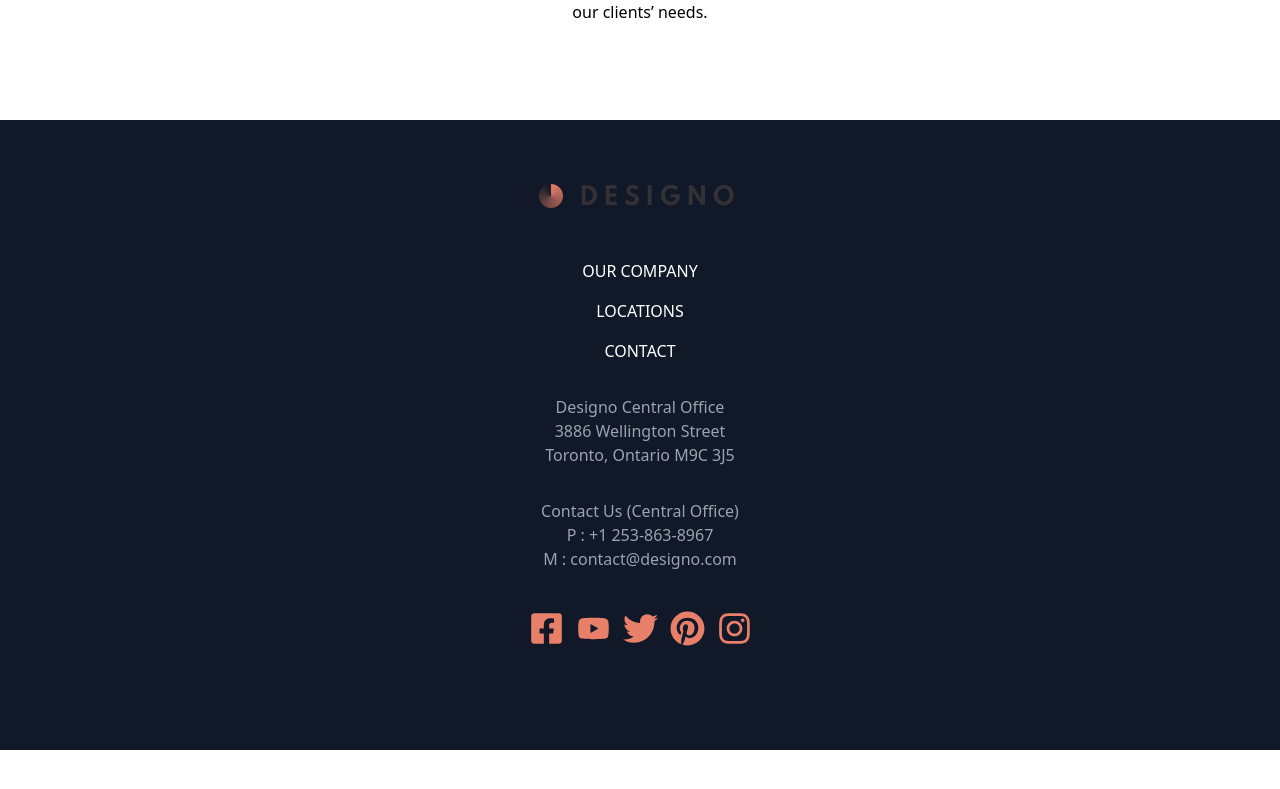
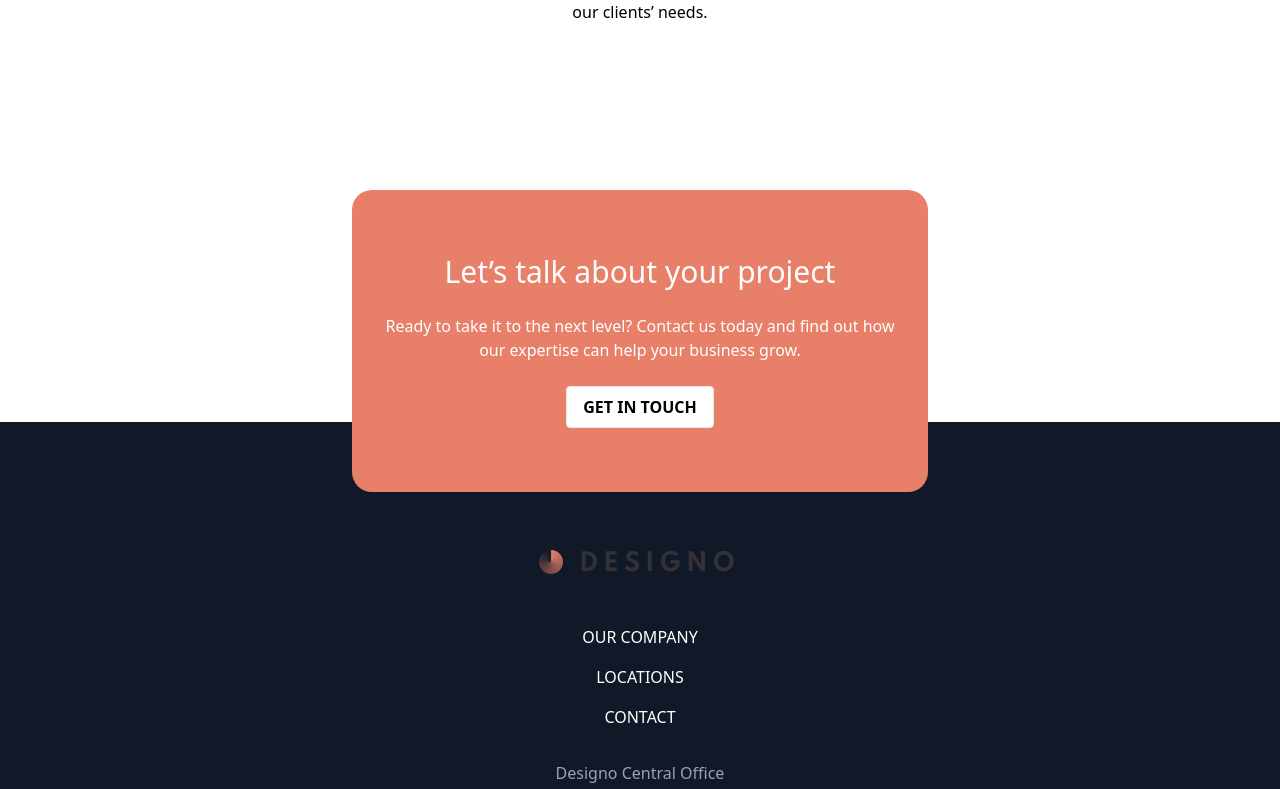
Before and after one commit to nmrabet/Designo, a React (Create React App) app: page / in a window 1280 px wide. Shown: the part 3303-4092 px from the top of the page. Before the commit the page ends 4053 px from the top, so only its background shows below. Built offline with nearby package versions, Linux system fonts and the light colour scheme.

Commit message:
Added contact card in menu pages

```diff
--- a/src/App.css
+++ b/src/App.css
@@ -127,3 +127,13 @@
   border-bottom-right-radius: 20px;
   border-bottom-left-radius: 20px;
 }
+
+.box {
+  position: relative;
+  bottom: -70px;
+  margin: 0 auto;
+  padding: 4em 2em;
+  background-color: #e87f69;
+  border-radius: 20px;
+  width: 45%;
+}
--- a/src/components/AboutUs.tsx
+++ b/src/components/AboutUs.tsx
@@ -74,6 +74,11 @@ export default function AboutUs() {
           take action and drive real results.
         </p>
       </div>
+      <div className='box text-center text-white space-y-6'>
+        <h3 className='text-3xl font-medium '>Let’s talk about your project</h3>
+        <p>Ready to take it to the next level? Contact us today and find out how our expertise can help your business grow.</p>
+        <button className='text-black uppercase border rounded py-2 px-4 bg-white font-semibold'>Get in touch</button>
+      </div>
     </div>
   );
 }
--- a/src/components/Card.tsx
+++ b/src/components/Card.tsx
@@ -84,6 +84,11 @@ export default function Card() {
           guarantees superior results that fulfill our clients’ needs.
         </p>
       </div>
+      <div className='box text-center text-white space-y-6'>
+        <h3 className='text-3xl font-medium '>Let’s talk about your project</h3>
+        <p>Ready to take it to the next level? Contact us today and find out how our expertise can help your business grow.</p>
+        <button className='text-black uppercase border rounded py-2 px-4 bg-white font-semibold'>Get in touch</button>
+      </div>
     </div>
   );
 }
--- a/src/components/Footer.tsx
+++ b/src/components/Footer.tsx
@@ -8,7 +8,7 @@ import { FaInstagram } from "react-icons/fa";
 
 export default function Footer() {
   return (
-    <div className='bg-gray-900 text-center py-16 flex flex-col justify-center items-center'>
+    <div className='bg-gray-900 text-center py-32 flex flex-col justify-center items-center'>
       <img src={Logo} alt='logo' width='202px' className='pb-12' />
       <ul className='space-y-4 text-white uppercase'>
         <li>Our Company</li>
--- a/src/components/Locations.tsx
+++ b/src/components/Locations.tsx
@@ -3,7 +3,11 @@ import React from 'react'
 export default function Locations() {
   return (
     <div>
-
+      <div className='box text-center text-white space-y-6'>
+        <h3 className='text-3xl font-medium '>Let’s talk about your project</h3>
+        <p>Ready to take it to the next level? Contact us today and find out how our expertise can help your business grow.</p>
+        <button className='text-black uppercase border rounded py-2 px-4 bg-white font-semibold'>Get in touch</button>
+      </div>
     </div>
   )
 }
```
Also changed, not shown: 1 other file (tests, documents, lock files or other folders).
